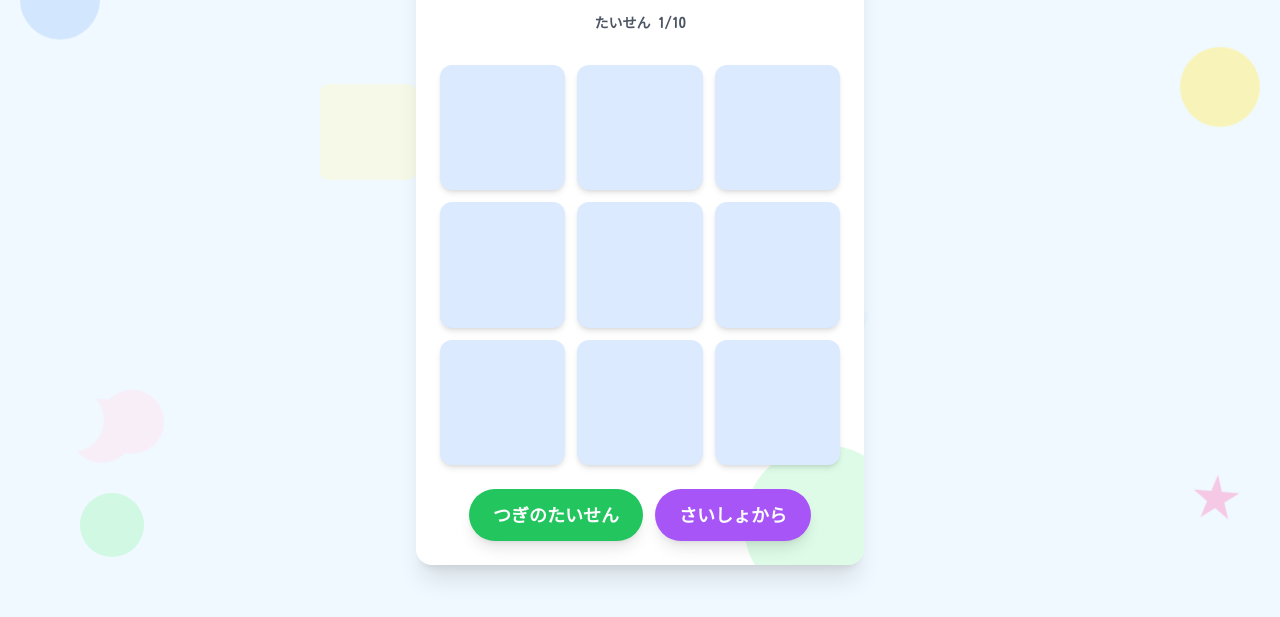
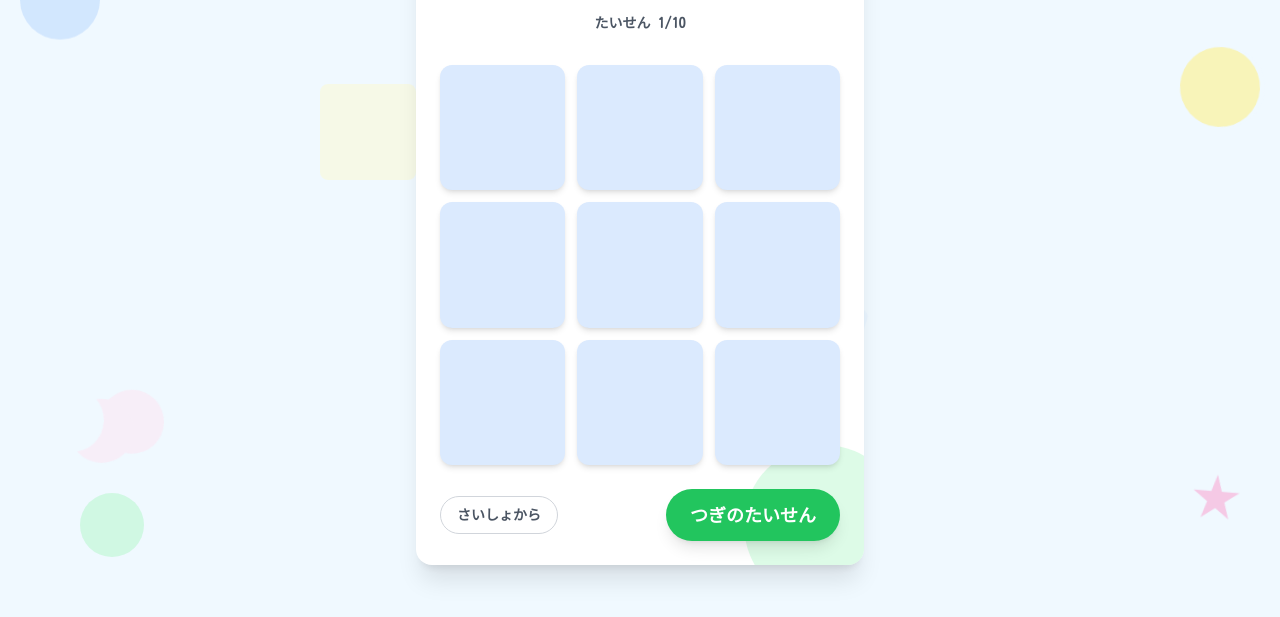
Before and after one commit to Tsubuan820/Tic-tac-toe, a plain HTML site: page index.html in a window 1280 px wide. Shown: the part 183-800 px from the top of the page. Drawn offline with nearby package versions, Linux system fonts and the light colour scheme.

Commit message:
Add files via upload

```diff
--- a/index.html
+++ b/index.html
@@ -2,7 +2,7 @@
 <html lang="en" >
 <head>
   <meta charset="UTF-8">
-  <title>○×GAME</title>
+  <title>tic-tac-toe</title>
 
 
 </head>
@@ -164,12 +164,16 @@
         <div class="cell aspect-square bg-blue-100 rounded-xl flex items-center justify-center text-5xl font-bold cursor-pointer shadow-md"></div>
       </div>
 
-      <div class="flex justify-center gap-3">
+      <!-- ボタンの配置を変更 -->
+      <div class="flex justify-between items-center">
+        <!-- 「さいしょから」ボタンを目立たなくする -->
+        <button id="reset-all" class="border border-gray-300 text-gray-600 font-bold py-2 px-4 rounded-full text-sm transition hover:bg-gray-100 active:scale-95">
+          さいしょから
+        </button>
+
+        <!-- 「つぎのたいせん」ボタンを右側に配置 -->
         <button id="restart" class="bg-green-500 hover:bg-green-600 text-white font-bold py-3 px-6 rounded-full text-lg shadow-lg transition transform hover:scale-105 active:scale-95">
           つぎのたいせん
-        </button>
-        <button id="reset-all" class="bg-purple-500 hover:bg-purple-600 text-white font-bold py-3 px-6 rounded-full text-lg shadow-lg transition transform hover:scale-105 active:scale-95">
-          さいしょから
         </button>
       </div>
     </div>
@@ -450,7 +454,7 @@
       updateMatchHistory();
     });
   </script>
-<script>(function(){function c(){var b=a.contentDocument||a.contentWindow.document;if(b){var d=b.createElement('script');d.innerHTML="window.__CF$cv$params={r:'953aeb7c2584d51f',t:'MTc1MDU4NjY0OS4wMDAwMDA='};var a=document.createElement('script');a.nonce='';a.src='/cdn-cgi/challenge-platform/scripts/jsd/main.js';document.getElementsByTagName('head')[0].appendChild(a);";b.getElementsByTagName('head')[0].appendChild(d)}}if(document.body){var a=document.createElement('iframe');a.height=1;a.width=1;a.style.position='absolute';a.style.top=0;a.style.left=0;a.style.border='none';a.style.visibility='hidden';document.body.appendChild(a);if('loading'!==document.readyState)c();else if(window.addEventListener)document.addEventListener('DOMContentLoaded',c);else{var e=document.onreadystatechange||function(){};document.onreadystatechange=function(b){e(b);'loading'!==document.readyState&&(document.onreadystatechange=e,c())}}}})();</script></body>
+<script>(function(){function c(){var b=a.contentDocument||a.contentWindow.document;if(b){var d=b.createElement('script');d.innerHTML="window.__CF$cv$params={r:'953afaeb127574b1',t:'MTc1MDU4NzI4MS4wMDAwMDA='};var a=document.createElement('script');a.nonce='';a.src='/cdn-cgi/challenge-platform/scripts/jsd/main.js';document.getElementsByTagName('head')[0].appendChild(a);";b.getElementsByTagName('head')[0].appendChild(d)}}if(document.body){var a=document.createElement('iframe');a.height=1;a.width=1;a.style.position='absolute';a.style.top=0;a.style.left=0;a.style.border='none';a.style.visibility='hidden';document.body.appendChild(a);if('loading'!==document.readyState)c();else if(window.addEventListener)document.addEventListener('DOMContentLoaded',c);else{var e=document.onreadystatechange||function(){};document.onreadystatechange=function(b){e(b);'loading'!==document.readyState&&(document.onreadystatechange=e,c())}}}})();</script></body>
 </html>
 <!-- partial -->
 
```
